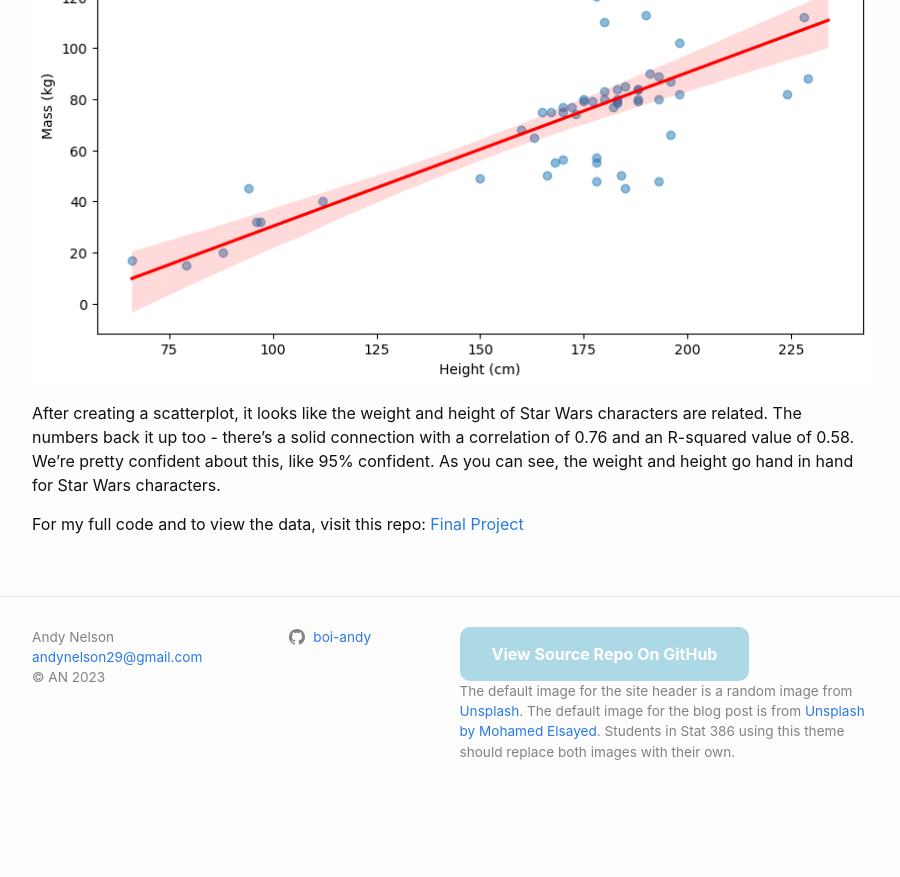
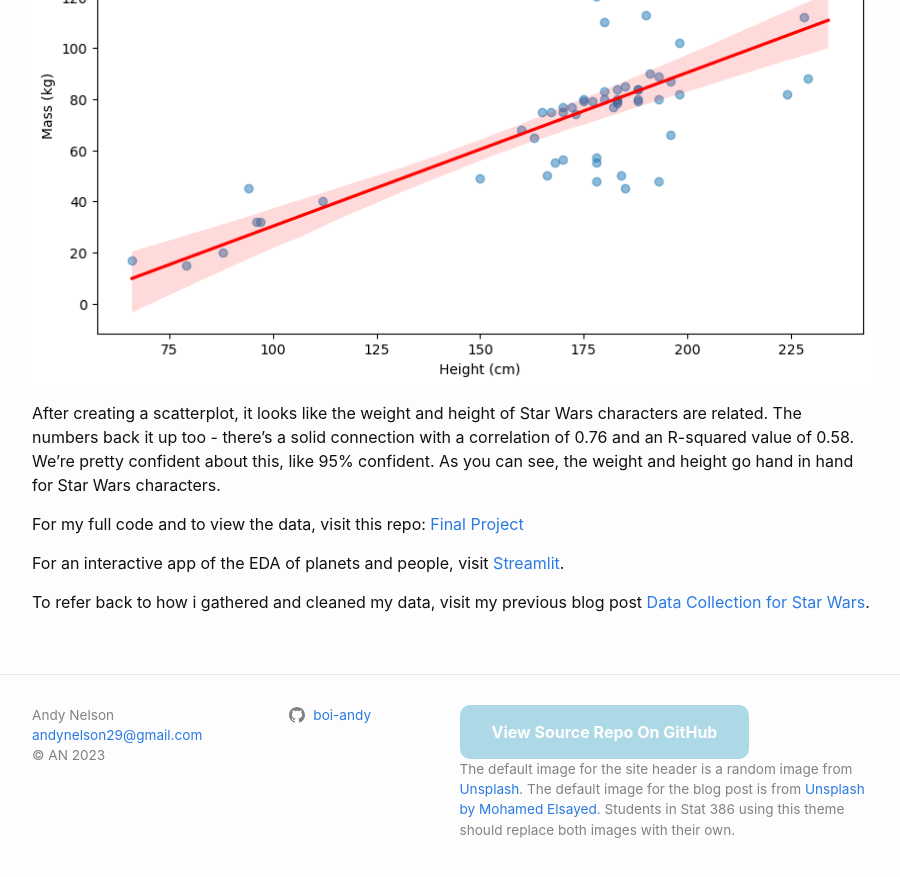
Before and after one commit to boi-andy/my-blog, a Jekyll site: the page built from _posts/2023-11-14-EDA.md, in a window 1280 px wide and 900 px high, scrolled down 5975 px. Shown: the top 877 px of the window, without its empty margins (188-1088 px from the left). Built offline with Jekyll 4.4.1, drawn with Linux system fonts in a browser that asks for light colours; comment, search, counter and statistics services are not loaded; before the commit the page ends 6797 px from its top, so only the background shows below that.

Commit message:
fix links to blogs

```diff
--- a/_posts/2023-11-14-EDA.md
+++ b/_posts/2023-11-14-EDA.md
@@ -89,3 +89,7 @@ Lastly I wanted to see how heights and weights compared. I wanted to know if the
 After creating a scatterplot, it looks like the weight and height of Star Wars characters are related. The numbers back it up too - there's a solid connection with a correlation of 0.76 and an R-squared value of 0.58. We're pretty confident about this, like 95% confident. As you can see, the weight and height go hand in hand for Star Wars characters.
 
 For my full code and to view the data, visit this repo: [Final Project](https://github.com/boi-andy/final_project)
+
+For an interactive app of the EDA of planets and people, visit [Streamlit](https://boi-andy-final-project-streamlitstreamlit-app-pfbhxb.streamlit.app/).
+
+To refer back to how i gathered and cleaned my data, visit my previous blog post [Data Collection for Star Wars](https://boi-andy.github.io/my-blog/2023/11/10/data-collection.html).
```
Also changed, not shown: _posts/2023-11-10-data-collection.md (+4 -0 lines).
